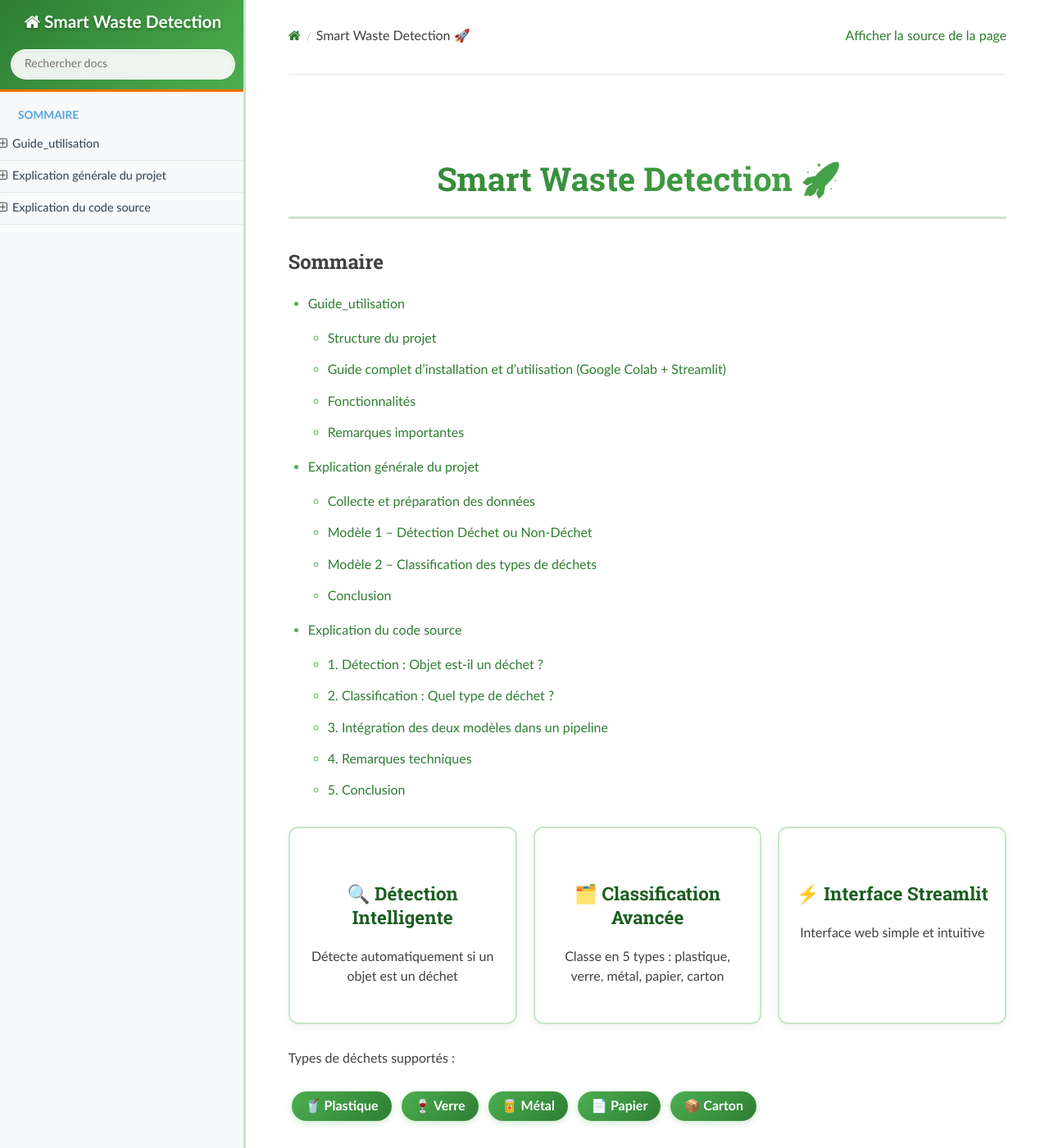
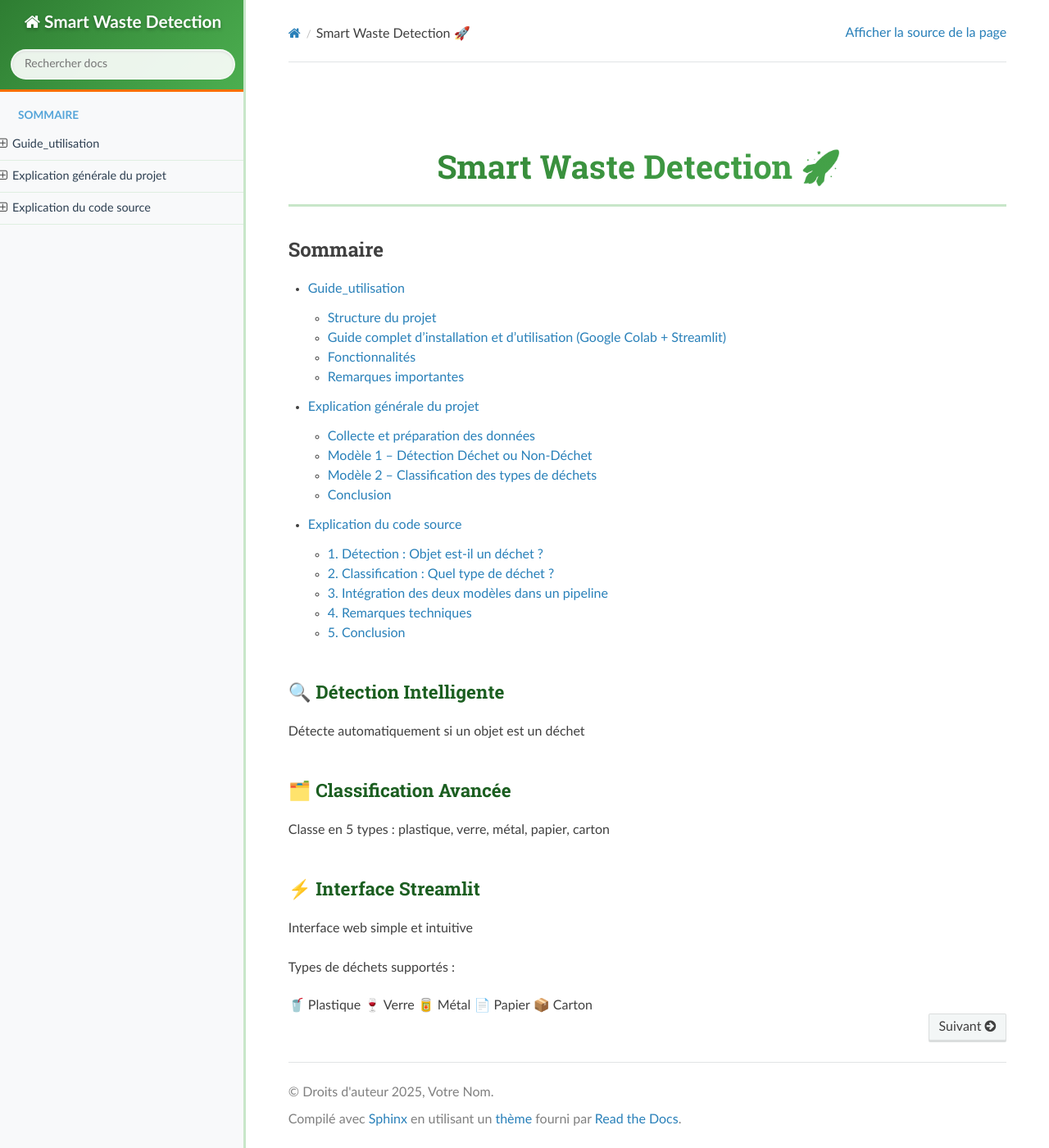
Before and after one commit to YoussefAIDT/waste-detection-yolov8, a Sphinx documentation site: the page built from docs/index.rst, in a window 1280 px wide and 1400 px high. Shown: the whole window at 82% size. Built offline with Sphinx 7.4.7 and the Read the Docs theme 3.1.0, drawn with Linux system fonts in a browser that asks for light colours.

Commit message:
Update custom.css

```diff
--- a/docs/_static/custom.css
+++ b/docs/_static/custom.css
@@ -17,7 +17,6 @@
    HEADER ET NAVIGATION PRINCIPALE
    ============================================================================= */
 
-/* Logo et titre principal */
 .wy-side-nav-search {
   background: linear-gradient(135deg, var(--primary-color) 0%, var(--secondary-color) 100%) !important;
   border-bottom: 3px solid var(--accent-color);
@@ -31,14 +30,12 @@
   text-shadow: 0 2px 4px rgba(0,0,0,0.3);
 }
 
-/* Icône de recherche */
 .wy-side-nav-search .wy-dropdown > a:hover,
 .wy-side-nav-search > a:hover {
   background: rgba(255,255,255,0.1) !important;
   border-radius: 8px;
 }
 
-/* Barre de recherche */
 .wy-side-nav-search input[type=text] {
   border: 2px solid rgba(255,255,255,0.3);
   border-radius: 25px;
@@ -58,18 +55,15 @@
    MENU LATÉRAL (SIDEBAR)
    ============================================================================= */
 
-/* Navigation latérale */
 .wy-nav-side {
   background: #f8f9fa !important;
   border-right: 3px solid var(--border-color);
 }
 
-/* Menu de navigation */
 .wy-menu-vertical {
   background: transparent;
 }
 
-/* Liens du menu */
 .wy-menu-vertical a {
   color: var(--text-dark) !important;
   border-bottom: 1px solid rgba(200,230,201,0.5);
@@ -85,7 +79,6 @@
   transform: translateX(2px);
 }
 
-/* Lien actuel */
 .wy-menu-vertical li.current a {
   background: var(--primary-color) !important;
   color: white !important;
@@ -93,7 +86,6 @@
   font-weight: 700;
 }
 
-/* Sous-menus */
 .wy-menu-vertical li.current > a {
   background: var(--secondary-color) !important;
 }
@@ -108,19 +100,16 @@
    CONTENU PRINCIPAL
    ============================================================================= */
 
-/* Zone de contenu */
 .wy-nav-content {
   background: white;
   max-width: 1200px !important;
   margin: 0 auto;
 }
 
-/* Conteneur du contenu */
 .wy-nav-content-wrap {
   background: linear-gradient(180deg, #ffffff 0%, #f8f9fa 100%);
 }
 
-/* Titres principaux */
 .rst-content h1, .rst-content h2, .rst-content h3 {
   color: var(--primary-color) !important;
   font-weight: 700;
@@ -154,13 +143,13 @@
 }
 
 /* =============================================================================
-   ÉLÉMENTS SPÉCIAUX ET BLOCS
+   BLOCS DE CODE (CORRIGÉ)
    ============================================================================= */
 
-/* Blocs de code */
 .rst-content pre.literal-block,
 .rst-content div[class^="highlight"] pre {
-  background: #2d3748 !important;
+  background: #2d3748 !important;       /* fond sombre */
+  color: #f8f8f2 !important;            /* texte clair - correction ici */
   border: 2px solid var(--border-color);
   border-radius: 12px;
   padding: 20px;
@@ -169,7 +158,6 @@
   box-shadow: 0 4px 12px rgba(0,0,0,0.1);
 }
 
-/* Code inline */
 .rst-content code.literal {
   background: var(--light-bg) !important;
   color: var(--primary-color) !important;
@@ -179,231 +167,16 @@
   border: 1px solid var(--border-color);
 }
 
-/* Notes et avertissements */
-.rst-content .admonition.note {
-  background: linear-gradient(135deg, #e3f2fd 0%, #bbdefb 100%);
-  border-left: 5px solid #2196F3;
-  border-radius: 8px;
-  padding: 20px;
-  margin: 20px 0;
-  box-shadow: 0 2px 8px rgba(33,150,243,0.2);
-}
-
-.rst-content .admonition.warning {
-  background: linear-gradient(135deg, #fff3e0 0%, #ffcc02 20%);
-  border-left: 5px solid var(--accent-color);
-  border-radius: 8px;
-  padding: 20px;
-  margin: 20px 0;
-  box-shadow: 0 2px 8px rgba(255,111,0,0.2);
-}
-
-.rst-content .admonition-title {
-  font-weight: 700 !important;
-  color: var(--text-dark) !important;
-  font-size: 1.1em;
-  margin-bottom: 10px;
-}
-
 /* =============================================================================
-   TABLEAUX ET LISTES
+   NOTES, TABLEAUX, LISTES, BADGES, ETC.
+   (inchangés - toujours adaptés à ton design Smart Waste Detection)
    ============================================================================= */
 
-/* Tableaux */
-.rst-content table.docutils {
-  border: 2px solid var(--border-color);
-  border-radius: 12px;
-  overflow: hidden;
-  box-shadow: 0 4px 12px rgba(0,0,0,0.05);
-  margin: 20px 0;
-}
-
-.rst-content table.docutils thead {
-  background: linear-gradient(135deg, var(--primary-color), var(--secondary-color));
-  color: white;
-}
-
-.rst-content table.docutils th {
-  padding: 15px;
-  font-weight: 700;
-  text-align: center;
-}
-
-.rst-content table.docutils td {
-  padding: 12px 15px;
-  border-bottom: 1px solid var(--border-color);
-}
-
-.rst-content table.docutils tbody tr:nth-child(even) {
-  background: var(--light-bg);
-}
-
-.rst-content table.docutils tbody tr:hover {
-  background: rgba(76,175,80,0.1);
-  transform: scale(1.01);
-  transition: all 0.3s ease;
-}
-
-/* Listes */
-.rst-content ul li,
-.rst-content ol li {
-  margin-bottom: 8px;
-  line-height: 1.7;
-}
-
-.rst-content ul li::marker {
-  color: var(--secondary-color);
-  font-size: 1.2em;
-}
-
-/* =============================================================================
-   BADGES ET ÉLÉMENTS DÉCORATIFS
-   ============================================================================= */
-
-/* Style pour les badges (si vous en ajoutez) */
-.badge {
-  display: inline-block;
-  padding: 6px 12px;
-  background: var(--secondary-color);
-  color: white;
-  border-radius: 20px;
-  font-size: 0.9em;
-  font-weight: 600;
-  margin: 0 5px;
-  text-decoration: none;
-}
-
-.badge:hover {
-  background: var(--primary-color);
-  transform: translateY(-2px);
-  box-shadow: 0 4px 8px rgba(46,125,50,0.3);
-}
-
-/* Émojis et icônes */
-.emoji {
-  font-size: 1.2em;
-  margin-right: 8px;
-}
-
-/* =============================================================================
-   FOOTER ET ÉLÉMENTS DE NAVIGATION
-   ============================================================================= */
-
-/* Footer */
-.rst-footer-buttons {
-  border-top: 2px solid var(--border-color);
-  padding-top: 30px;
-  margin-top: 50px;
-}
-
-/* Boutons de navigation */
-.btn {
-  background: var(--secondary-color) !important;
-  border: none !important;
-  padding: 12px 24px !important;
-  border-radius: 25px !important;
-  font-weight: 600 !important;
-  transition: all 0.3s ease !important;
-}
-
-.btn:hover {
-  background: var(--primary-color) !important;
-  transform: translateY(-2px) !important;
-  box-shadow: 0 6px 16px rgba(46,125,50,0.3) !important;
-}
-
-/* =============================================================================
-   RESPONSIVE DESIGN
-   ============================================================================= */
-
-/* Tablettes et mobiles */
-@media (max-width: 768px) {
-  .wy-nav-content {
-    margin-left: 0;
-  }
-
-  .rst-content h1 {
-    font-size: 2em;
-  }
-
-  .rst-content h2 {
-    font-size: 1.5em;
-  }
-
-  .wy-nav-side {
-    width: 280px;
-  }
-}
-
-/* =============================================================================
-   ANIMATIONS ET TRANSITIONS
-   ============================================================================= */
-
-/* Animation de chargement pour les éléments */
-@keyframes fadeInUp {
-  from {
-    opacity: 0;
-    transform: translateY(30px);
-  }
-  to {
-    opacity: 1;
-    transform: translateY(0);
-  }
-}
-
-.rst-content h1, .rst-content h2, .rst-content h3 {
-  animation: fadeInUp 0.6s ease-out;
-}
-
-/* Effet de survol pour les liens */
-.rst-content a {
-  color: var(--primary-color) !important;
-  text-decoration: none;
-  border-bottom: 2px solid transparent;
-  transition: all 0.3s ease;
-}
-
-.rst-content a:hover {
-  color: var(--secondary-color) !important;
-  border-bottom-color: var(--secondary-color);
-}
-
-/* =============================================================================
-   ÉLÉMENTS PERSONNALISÉS POUR SMART WASTE DETECTION
-   ============================================================================= */
-
-/* Style spécial pour les sections de déchets */
-.waste-type {
-  display: inline-block;
-  background: linear-gradient(135deg, var(--secondary-color), var(--primary-color));
-  color: white;
-  padding: 8px 16px;
-  border-radius: 20px;
-  font-weight: 600;
-  margin: 4px;
-  box-shadow: 0 2px 8px rgba(76,175,80,0.3);
-}
-
-/* Conteneur pour les fonctionnalités */
-.feature-grid {
-  display: grid;
-  grid-template-columns: repeat(auto-fit, minmax(250px, 1fr));
-  gap: 20px;
-  margin: 30px 0;
-}
-
-.feature-card {
-  background: white;
-  border: 2px solid var(--border-color);
-  border-radius: 12px;
-  padding: 20px;
-  text-align: center;
-  box-shadow: 0 4px 12px rgba(0,0,0,0.05);
-  transition: all 0.3s ease;
-}
-
-.feature-card:hover {
-  transform: translateY(-5px);
-  box-shadow: 0 8px 24px rgba(76,175,80,0.2);
-  border-color: var(--secondary-color);
-}
+/* Tu peux laisser inchangées les sections suivantes de ton CSS :
+   - .admonition.note / .warning
+   - table.docutils
+   - .badge
+   - responsive design
+   - animation fadeInUp
+   - .feature-grid, .feature-card
+   - tout ce que tu avais déjà bien structuré */
```
